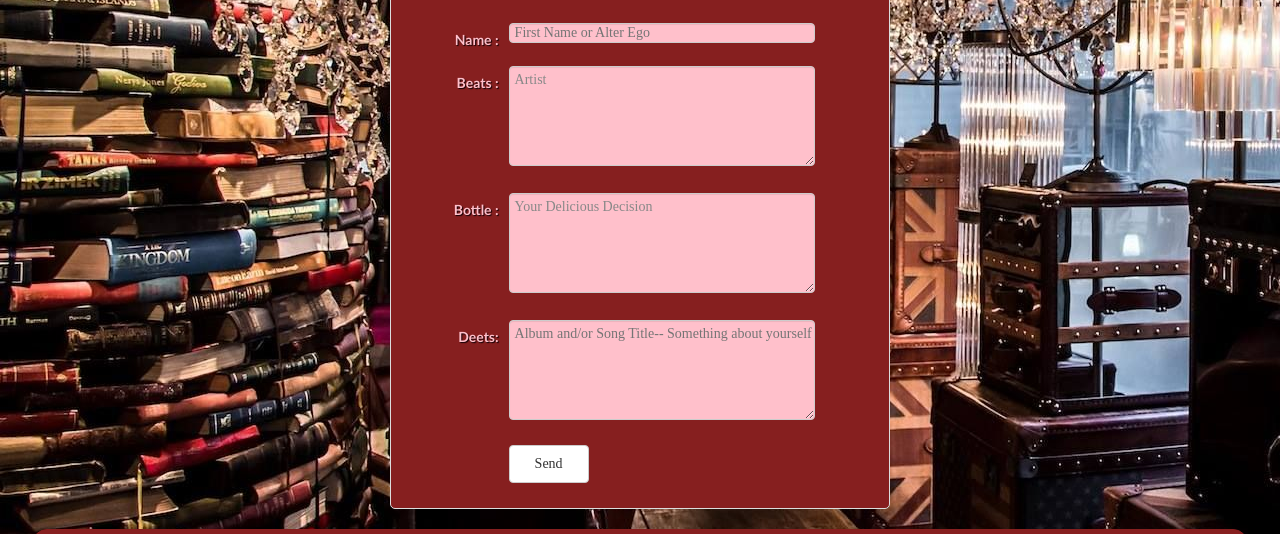
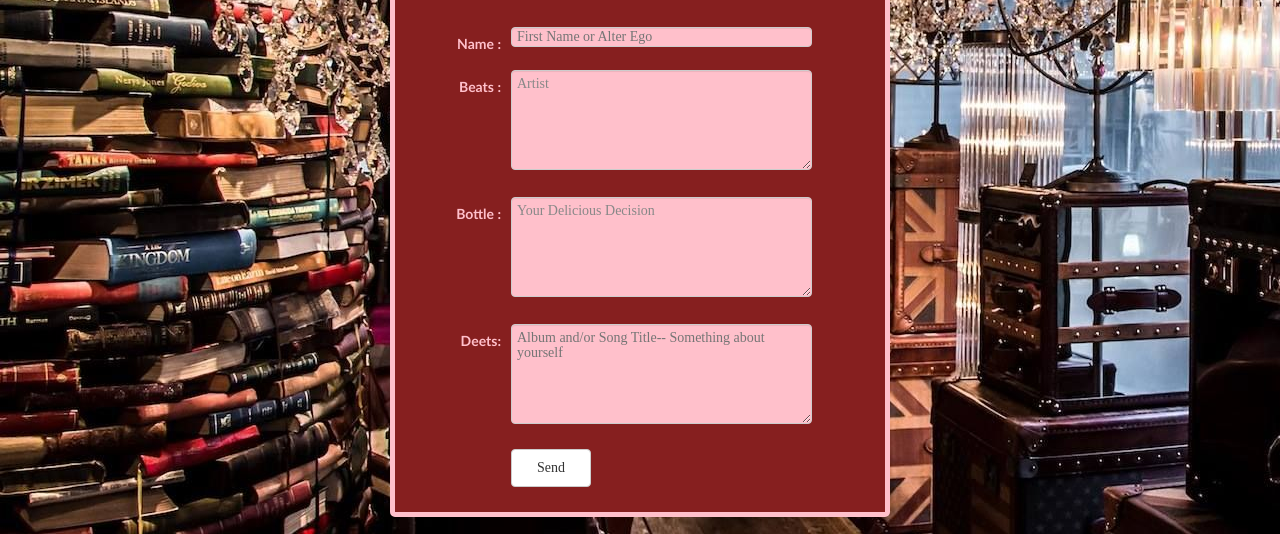
Before and after one commit to NicAtak/Lounge, a plain HTML site: page sessions.html in a window 1280 px wide. Shown: the part 329-863 px from the top of the page. Drawn offline with nearby package versions, Linux system fonts and the light colour scheme.

Commit message:
updated sessions css

```diff
--- a/css/sessions.css
+++ b/css/sessions.css
@@ -61,12 +61,10 @@ html, body {
     padding: 20px 30px 20px 30px;
     font: 14px "Calibri";
     color: pink;
-    text-shadow: 1px 1px 1px rgb(20, 1, 5);
-    border:1px solid #DDD;
+    border:5px solid pink;
     border-radius: 15px;
     -webkit-border-radius: 5px;
     -moz-border-radius: 5px;
-
 }
 .bootstrap-frm h1 {
     font: 30px "Calibri";
```
